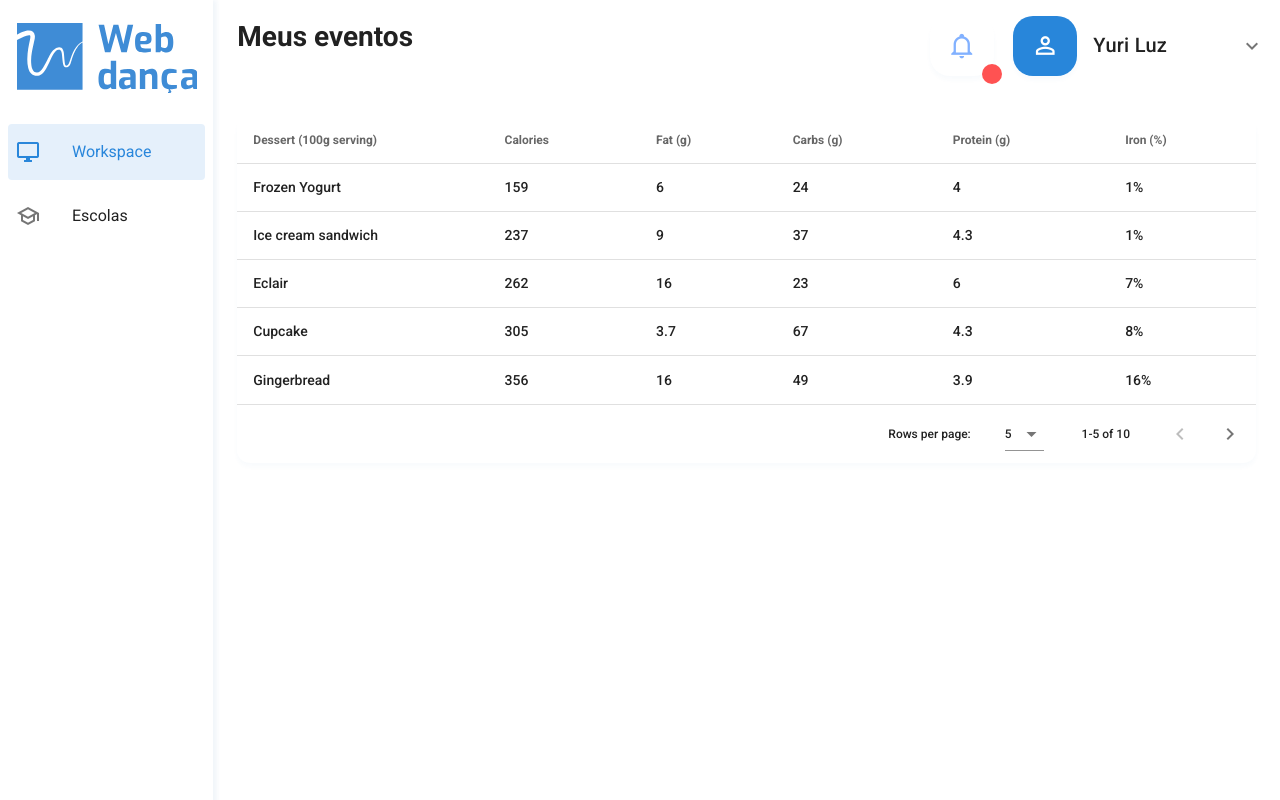
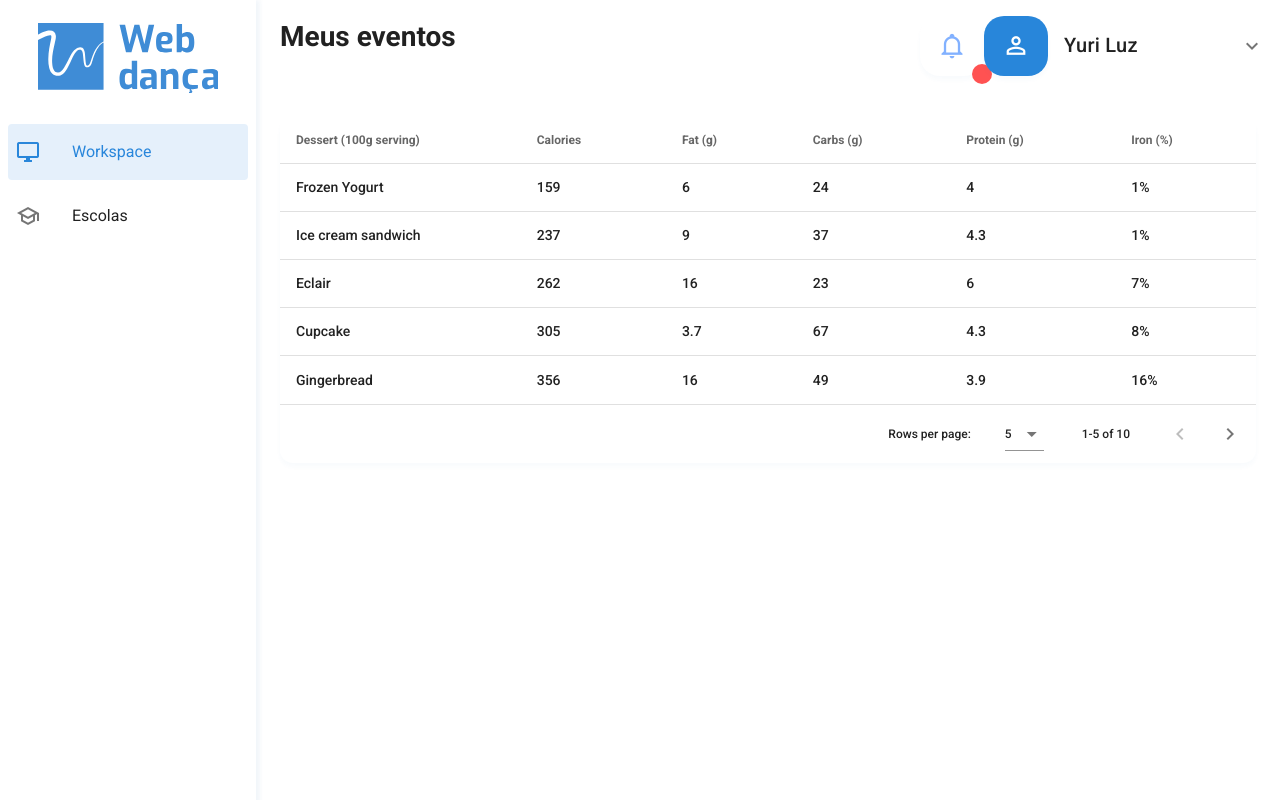
Before and after one commit to mruniverse/web-danca, a Vue app: page /account in a window 1280 px wide. Built offline with nearby package versions, Linux system fonts and the light colour scheme.

Commit message:
Latest features

```diff
--- a/src/components/account/Home/MyAccount.vue
+++ b/src/components/account/Home/MyAccount.vue
@@ -1,5 +1,4 @@
 <template>
-    <v-row no-gutters align="center">
     <v-menu content-class="menu-style" transition="slide-y-transition" bottom offset-y>
         <template v-slot:activator="{ on, attrs }">
             <v-list class="pa-0" rounded width="280" color="transparent">
@@ -34,7 +33,6 @@
             </v-list-item-group>
         </v-list>
     </v-menu>
-    </v-row>
 </template>
 
 <script setup>
--- a/src/views/account/Home.vue
+++ b/src/views/account/Home.vue
@@ -1,27 +1,23 @@
 <template>
     <v-row no-gutters>
-        <v-col cols="2">
+        <v-col cols="auto">
             <NavigationDrawer />
         </v-col>
-        <v-col cols="10">
+        <v-col>
             <v-row no-gutters>
-                <v-col cols=6 class="pa-4">
+                <v-col cols="auto" class="pa-4">
                     <div class="pl-2 text-title-custom">Meus eventos</div>
                 </v-col>
-                <v-col cols="6" class="pa-4">
+                <v-col class="pa-4">
                     <v-row no-gutters justify="end">
-                        <v-col cols="2">
-                            <Notification />
-                        </v-col>
-                        <v-col cols="6">
-                            <MyAccount />
-                        </v-col>
+                        <Notification />
+                        <MyAccount />
                     </v-row>
                 </v-col>
             </v-row>
             <v-row no-gutters justify="center">
                 <v-col cols="12" class="pa-6">
-                    <MyEventsTable/>
+                    <MyEventsTable />
                 </v-col>
             </v-row>
         </v-col>
```
Lines whose indentation alone changed are shown as unchanged.
